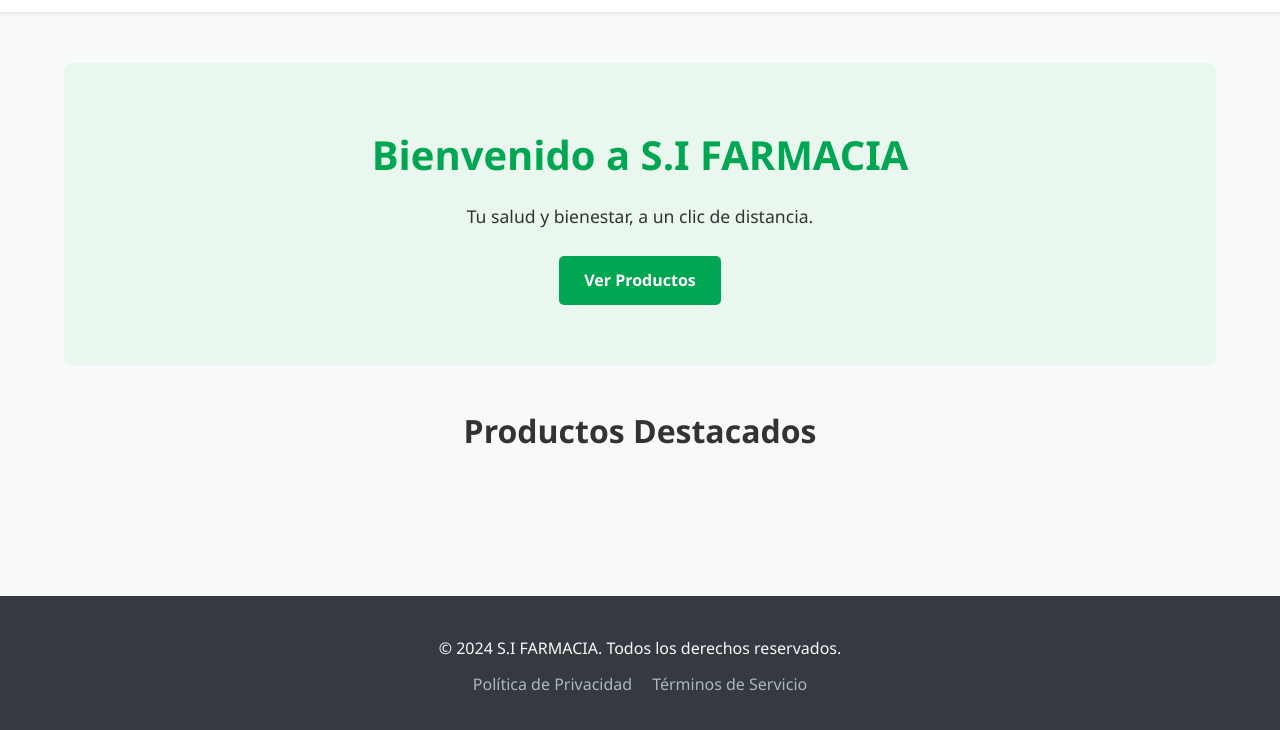
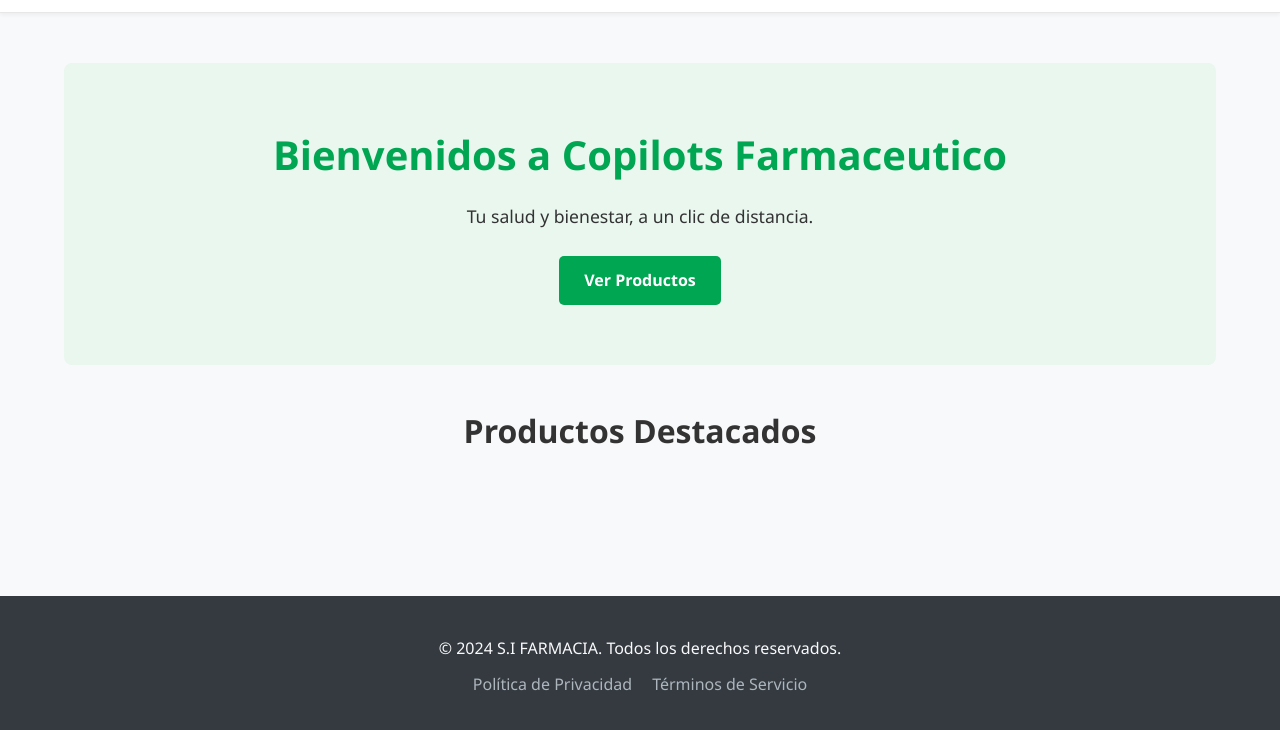
Before and after one commit to sakataaaaaa/Farmacia, a plain HTML site: page index.html in a window 1280 px wide. Shown: the part 86-816 px from the top of the page. Drawn offline with Linux system fonts and the light colour scheme; a script that the page names is missing.

Commit message:
version 2

```diff
--- a/index.html
+++ b/index.html
@@ -42,7 +42,7 @@
 
     <main class="container">
         <section class="hero">
-            <h2>Bienvenido a S.I FARMACIA</h2>
+            <h2>Bienvenidos a Copilots Farmaceutico</h2>
             <p>Tu salud y bienestar, a un clic de distancia.</p>
             <a href="#" class="cta-button">Ver Productos</a>
         </section>
```
